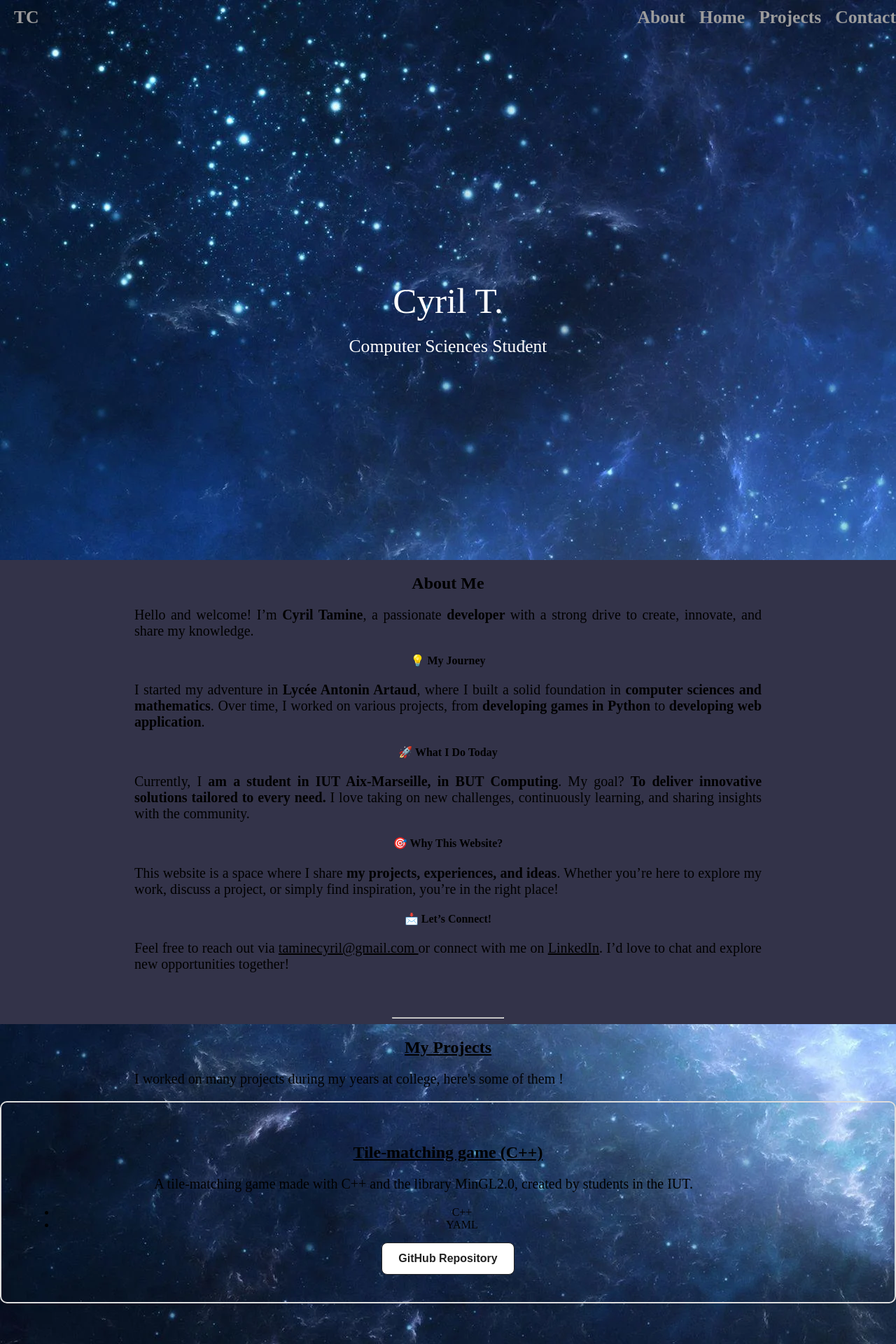
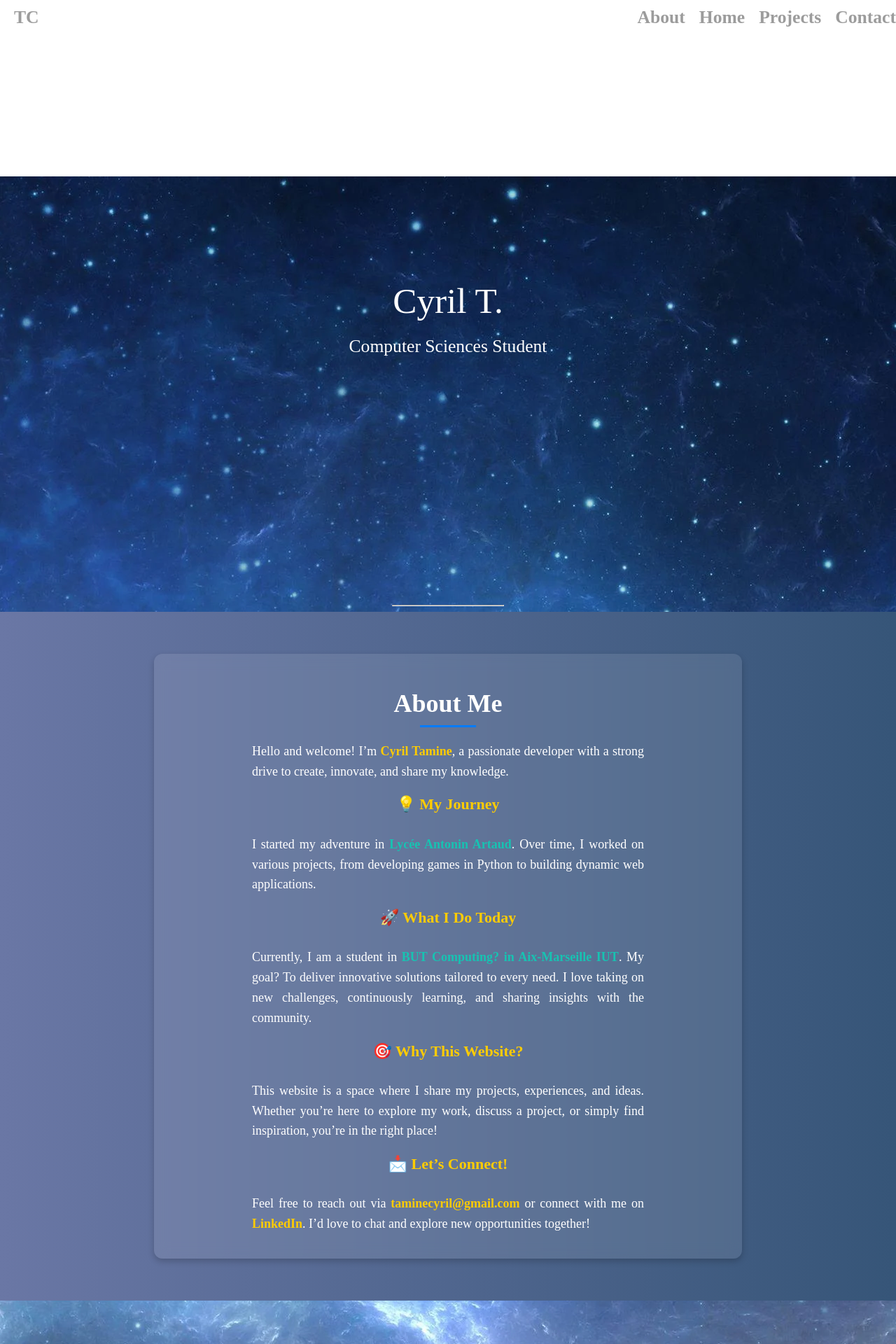
Before and after one commit to TAMINE-CYRIL/SiteWebPerso, a PHP site: page / in a window 1280 px wide. Shown: the top 1920 px of the page at 70% size. Run offline with PHP 8.4, Linux system fonts and the light colour scheme.

Commit message:
Modification dans le CSS et ajouts d'animations.

```diff
--- a/contact.html
+++ b/contact.html
@@ -43,6 +43,8 @@
 <hr>
 
 <footer>
+  <h2>Cyril Tamine</h2>
+
   <section class="en-bas">
     <section class="contact">
       <h2>Contact</h2>
@@ -55,7 +57,7 @@
     </section>
   </section>
 
-  <p class="signature">© 2025 - Tous droits réservés.</p>
+  <p class="signature">© 2025 - All right reserved</p>
 
 </footer>
 
--- a/css/index.css
+++ b/css/index.css
@@ -3,7 +3,7 @@ html{
 }
 
 body{
-  background: url("../img/background.webp");
+  background: url("../img/background.webp") no-repeat center center fixed;
 
   text-align: center;
   height: 100%;
@@ -15,11 +15,17 @@ body{
 }
 
 hr{
-  top: 0.8em;
+  top: 0.7em;
   margin-top: 5vw;
   animation:         thread 8s infinite;
 }
 
+@keyframes thread {
+  0%   { width: 90%; }
+  50%  { width: 90%; }
+  80%  { width: 0; }
+  100% { width: 90%; }
+}
 
 
 h2{
@@ -39,7 +45,7 @@ span {
 
 
 footer{
-  background-color: #17577f;
+  background: linear-gradient(to top, #505d8a, #43678e);
   height: 100%;
 }
 
@@ -64,6 +70,7 @@ footer ul a {
   padding: 10px;
   top: 0;
   width: 100%;
+  z-index: 1000;
 }
 
 
@@ -177,41 +184,180 @@ button:hover{
   }
 }
 
-
-.about{
-  background-color: #333349;
+.about {
+  background: linear-gradient(to right, #6a77a5, #365578);
+  color: white;
+  padding: 60px 20px;
+  text-align: center;
 }
 
-
-.project{
-  border: 2px solid #DDDDDD;
-  padding: 3vw;
-  margin-bottom: 7vw;
-  text-align: center;
-  border-radius: 10px;
-  box-shadow: 0 7px 6px rgba(0, 0, 0, 0.1);
+.container {
+  max-width: 800px;
+  margin: 0 auto;
+  padding: 20px;
+  background: rgba(255, 255, 255, 0.1);
+  border-radius: 12px;
+  box-shadow: 0 4px 10px rgba(0, 0, 0, 0.2);
+  backdrop-filter: blur(10px);
+  transition: transform 0.3s ease;
 }
 
-.display{
-  cursor: pointer;
-  color: #000000;
-
+.container:hover {
+  transform: scale(1.02);
 }
 
+h1 {
+  font-size: 36px;
+  margin-bottom: 20px;
+  position: relative;
+}
 
-.display:active{
-  transition: all 0.6s ease;
-  background-color: #322f2f;
+h1::after {
+  content: "";
+  display: block;
+  width: 80px;
+  height: 3px;
+  background: #007BFF;
+  margin: 10px auto 0;
+}
+
+h4 {
+  font-size: 22px;
+  margin-top: 20px;
+  color: #ffcc00;
+}
+
+p {
+  font-size: 18px;
+  line-height: 1.6;
+  margin-bottom: 15px;
+}
+
+.name {
+  font-weight: bold;
+  color: #ffcc00;
+  display: inline;
+}
+
+.highlight {
+  font-weight: bold;
+  color: #17c3b2;
+  display: inline;
+}
+
+.link {
+  color: #ffcc00;
+  font-weight: bold;
+  text-decoration: none;
+  transition: color 0.3s ease;
+}
+
+.link:hover {
+  color: #ffaa00;
+  text-decoration: underline;
+}
+
+.about {
+  opacity: 0;
+  transform: translateY(30px);
+  transition: opacity 0.8s ease-out, transform 0.8s ease-out;
+}
+
+.about.show {
+  opacity: 1;
+  transform: translateY(0);
+}
+
+.projet {
+  text-align: center;
+  padding: 50px 20px;
+  color: white;
+}
+
+.projet h2 {
+  font-size: 2.5rem;
+  margin-bottom: 20px;
+}
+
+.projet p {
+  font-size: 1.2rem;
+  margin-bottom: 40px;
+}
+
+.project {
+  background: rgba(255, 255, 255, 0.1);
+  padding: 20px;
+  border-radius: 10px;
+  box-shadow: 0 4px 10px rgba(0, 0, 0, 0.2);
+  backdrop-filter: blur(10px);
+  max-width: 600px;
+  width: 100%;
+  margin: 20px auto;
+  text-align: left;
+}
+
+.project h2 {
+  font-size: 1.8rem;
+  color: #f8c400;
+}
+
+.project p {
+  font-size: 1rem;
+  margin-bottom: 10px;
+}
+
+.technologies {
+  list-style: none;
+  display: flex;
+  flex-wrap: wrap;
+  gap: 10px;
+  padding: 0;
+}
+
+.technologies li {
+  background: #007BFF;
+  color: white;
+  padding: 5px 10px;
+  border-radius: 5px;
+  font-size: 0.9rem;
+}
+
+.project a button {
+  background: #f8c400;
+  color: black;
+  font-weight: bold;
+  border: none;
+  padding: 10px;
+  cursor: pointer;
+  border-radius: 5px;
+  transition: 0.3s;
+  width: 100%;
+  font-size: 1rem;
+}
+
+.project a button:hover {
+  background: #e6b800;
+}
+
+.display {
+  background: #007BFF;
+  color: white;
+  border: none;
+  padding: 12px 20px;
+  font-size: 1rem;
+  cursor: pointer;
+  border-radius: 5px;
+  transition: 0.3s;
+  margin: 20px 10px;
+}
+
+.display:hover {
+  background: #0056b3;
 }
 
 
 
-@keyframes thread {
-  0%   { width: 90%; }
-  50%  { width: 90%; }
-  80%  { width: 0; }
-  100% { width: 90%; }
-}
+
 
 
 
@@ -297,6 +443,7 @@ button:hover{
 
 .signature{
   text-align: center;
+  opacity: 0.5;
 }
 
 form {
@@ -350,7 +497,3 @@ input, textarea {
   transition: 0.3s ease all;
   font-size: 1.1vw;
 }
-
-textarea{
-  resize: vertical;
-}
--- a/index.html
+++ b/index.html
@@ -30,32 +30,30 @@
   <span class="nom" onmouseover="welcome()">Cyril T.</span>
   <span class="student">Computer Sciences Student</span>
 </section>
+<hr>
 
 <section class="about" id="about">
-  <h1>About Me </h1>
-  <p>Hello and welcome! I’m <strong>Cyril Tamine</strong>, a passionate <strong> developer </strong> with a strong drive to create, innovate, and share my knowledge.</p>
+  <div class="container">
+    <h1>About Me</h1>
+    <p>Hello and welcome! I’m <span class="name">Cyril Tamine</span>, a passionate developer with a strong drive to create, innovate, and share my knowledge.</p>
 
-  <h4>💡 My Journey</h4>
-  <p>I started my adventure in <strong>Lycée Antonin Artaud</strong>, where I built a solid foundation in <strong>computer sciences and mathematics</strong>. Over time, I worked on various projects, from <strong>developing games in Python</strong> to <strong>developing web application</strong>.</p>
+    <h4>💡 My Journey</h4>
+    <p>I started my adventure in <span class="highlight">Lycée Antonin Artaud</span>. Over time, I worked on various projects, from developing games in Python to building dynamic web applications.</p>
 
-  <h4>🚀 What I Do Today</h4>
-  <p>Currently, I <strong>am a student in IUT Aix-Marseille, in BUT Computing</strong>. My goal? <strong>To deliver innovative solutions tailored to every need.</strong> I love taking on new challenges, continuously learning, and sharing insights with the community.</p>
+    <h4>🚀 What I Do Today</h4>
+    <p>Currently, I am a student in <span class="highlight">BUT Computing? in Aix-Marseille IUT</span>. My goal? To deliver innovative solutions tailored to every need. I love taking on new challenges, continuously learning, and sharing insights with the community.</p>
 
-  <h4>🎯 Why This Website?</h4>
-  <p>This website is a space where I share <strong>my projects, experiences, and ideas</strong>. Whether you’re here to explore my work, discuss a project, or simply find inspiration, you’re in the right place!</p>
+    <h4>🎯 Why This Website?</h4>
+    <p>This website is a space where I share my projects, experiences, and ideas. Whether you’re here to explore my work, discuss a project, or simply find inspiration, you’re in the right place!</p>
 
-  <h4>📩 Let’s Connect!</h4>
-  <p>Feel free to reach out via <a href="taminecyril@gmail.com">taminecyril@gmail.com
-    </a> or connect with me on <a href="[your LinkedIn URL]">LinkedIn</a>. I’d love to chat and explore new opportunities together!</p>
-
-<hr>
+    <h4>📩 Let’s Connect!</h4>
+    <p>Feel free to reach out via <a href="mailto:taminecyril@gmail.com" class="link">taminecyril@gmail.com</a> or connect with me on <a href="https://www.linkedin.com/in/cyril-tamine-9068642b4/" target="_blank" class="link">LinkedIn</a>. I’d love to chat and explore new opportunities together!</p>
+  </div>
 </section>
 
 <section class="projet" id="projet">
 
   <h2>My Projects</h2>
-  <p>I worked on many projects during my years at college, here's some of them !</p>
-
   <section class="project">
     <h2>Tile-matching game (C++)</h2>
     <p> A tile-matching game made with C++ and the library MinGL2.0, created by students in the IUT.</p>
@@ -82,7 +80,7 @@
 
   <section class="project">
     <h2>Website for the IUT French Cup 2024</h2>
-    <p> A website created in order to promote the IUT French Cup 2024.</p>
+    <p> A website created in order to promote the IUT French Cup 2024 inside of our IUT.</p>
     <ul class="technologies">
       <li>HTML</li>
       <li>CSS</li>
@@ -118,6 +116,7 @@
 
   <script src="js/slideshow.js"></script>
 </section>
+<hr>
 
 <footer>
   <section class="en-bas">
--- a/js/intro.js
+++ b/js/intro.js
@@ -1,3 +1,18 @@
+document.addEventListener("DOMContentLoaded", function () {
+  const aboutSection = document.querySelector(".about");
+  const observer = new IntersectionObserver(
+    (entries) => {
+      entries.forEach((entry) => {
+        if (entry.isIntersecting) {
+          aboutSection.classList.add("show");
+        }
+      });
+    },
+    { threshold: 0.2 }
+  );
+
+  observer.observe(aboutSection);
+});
 
 
 function welcome(){
```
Also changed, not shown: css/contact.css (+15 -16 lines).
